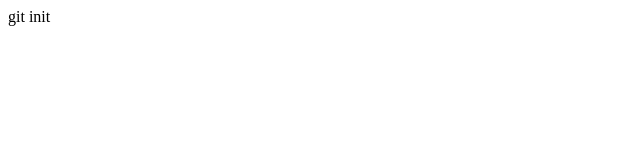
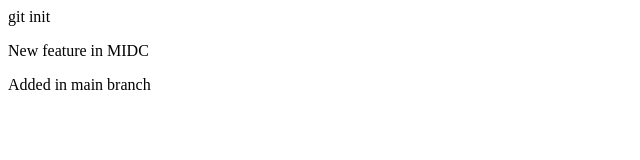
Before and after one commit to Mallikarjun-gif/TTApp, a plain HTML site: page index.html in a window 1280 px wide. Shown: the whole page, without its empty margins (0-640 px from the left). Drawn offline with Linux system fonts and the light colour scheme.

Commit message:
added in main

```diff
--- a/index.html
+++ b/index.html
@@ -1 +1,3 @@
 <p>git init</p>
+<p>New feature in MIDC</p>
+<p>Added in main branch</p>
```
